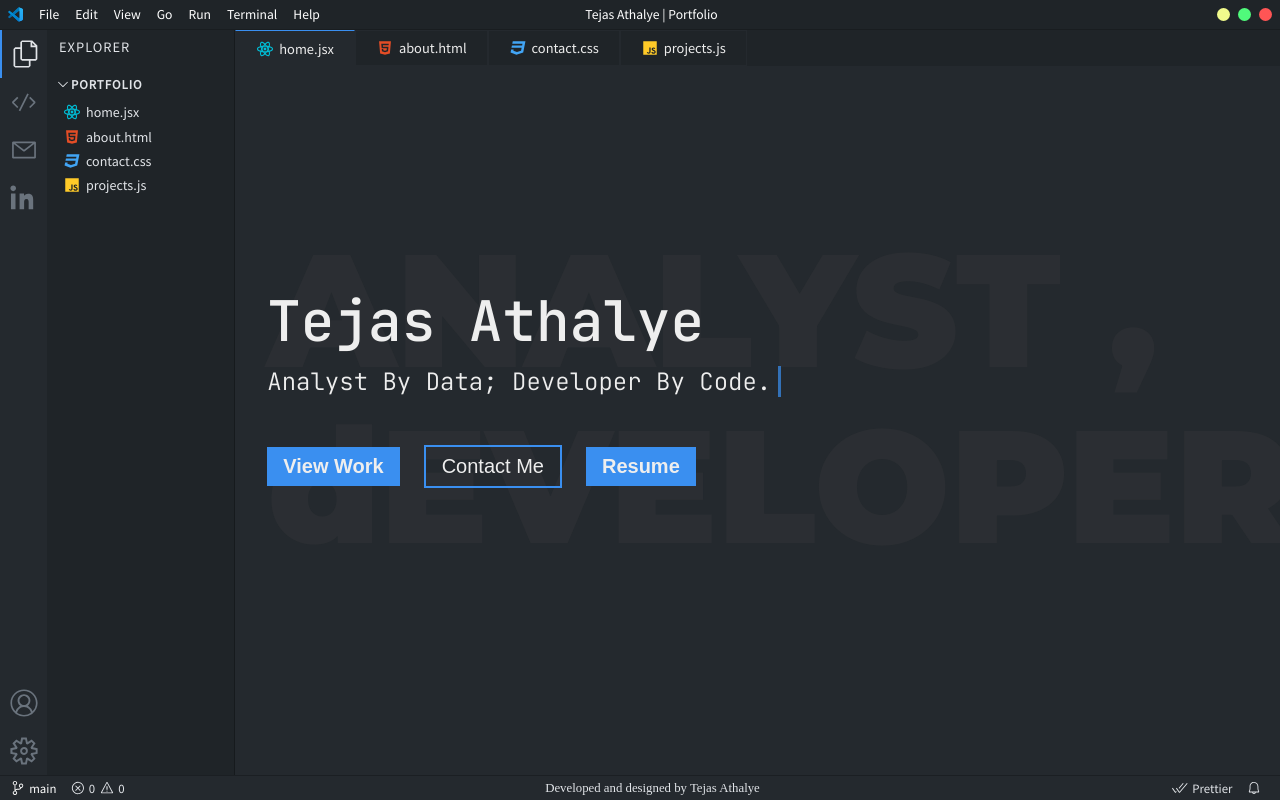
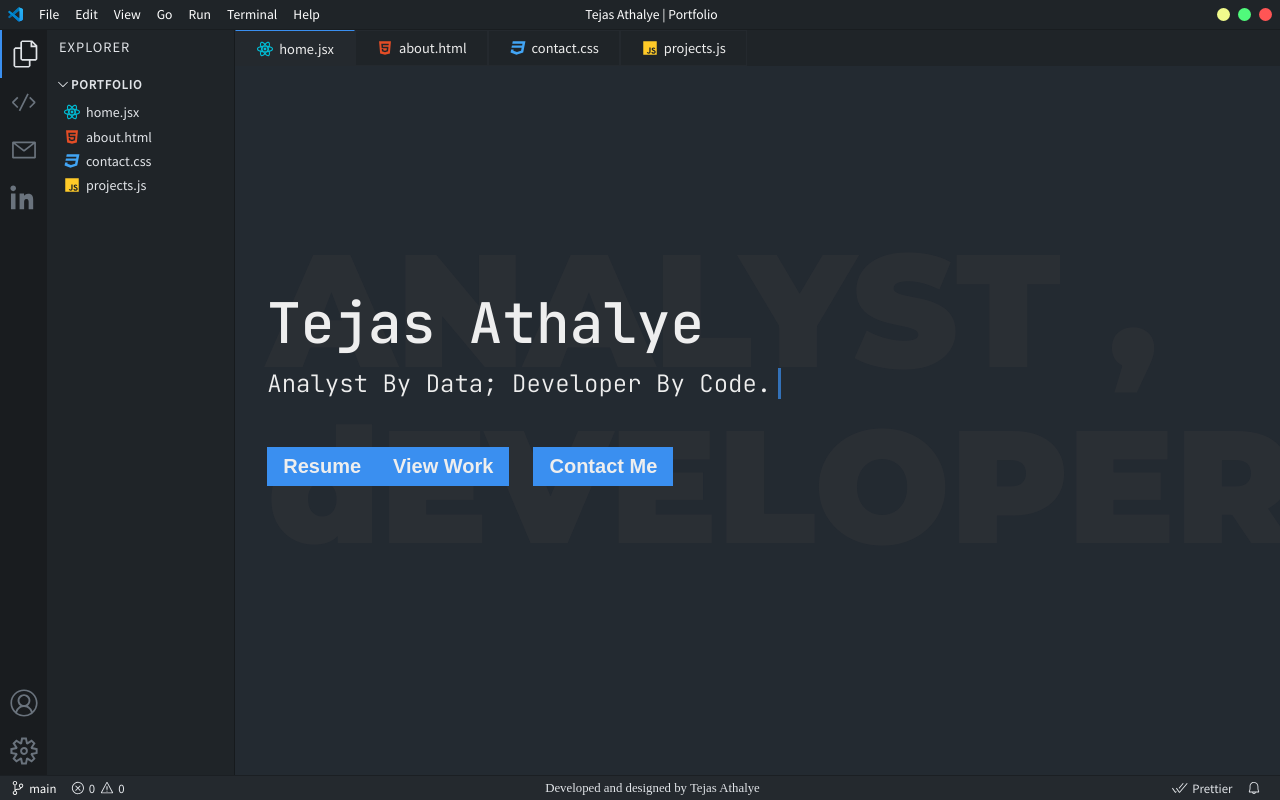
Before and after one commit to LitZeus/DataDrivenDev, a Next.js app: page / in a window 1280 px wide. Built offline with nearby package versions, Linux system fonts and the light colour scheme.

Commit message:
Updated views

```diff
--- a/pages/index.jsx
+++ b/pages/index.jsx
@@ -25,16 +25,16 @@ export default function HomePage() {
           <div className={styles.content}>
             <h1 className={styles.name}>Tejas Athalye</h1>
             <h6 className={styles.bio}>Analyst By Data; Developer By Code.</h6>
+            <button className={styles.resumebutton} onClick={handleButtonClick}>
+              Resume
+            </button>
+            {showPopup && <Popup onClose={handleClosePopup} />}
             <Link href="/projects">
               <button className={styles.button}>View Work</button>
             </Link>
             <Link href="/contact">
-              <button className={styles.outlined}>Contact Me</button>
+              <button className={styles.button}>Contact Me</button>
             </Link>
-            <button className={styles.resumebutton} onClick={handleButtonClick}>
-              Resume
-            </button>
-            {showPopup && <Popup onClose={handleClosePopup} />}
           </div>
         </div>
       </div>
--- a/styles/HomePage.module.css
+++ b/styles/HomePage.module.css
@@ -88,17 +88,6 @@
   cursor: pointer;
 }
 
-.outlined {
-  font-size: 1.25rem;
-  padding: 0.5rem 1rem;
-  margin-right: 1.5rem;
-  margin-bottom: 1.5rem;
-  color: #eee;
-  border: 2px solid var(--accent-color);
-  background: transparent;
-  cursor: pointer;
-}
-
 .resumebutton{
   background: var(--accent-color);
   font-size: 1.25rem;
@@ -110,7 +99,6 @@
 }
 
 .button:hover,
-.outlined:hover,
 .resumebutton:hover {
   box-shadow: 5px 5px 10px rgba(0, 0, 0, 0.5);
 }
@@ -138,9 +126,7 @@
   .button {
     font-size: 2rem;
   }
-  .outlined {
-    font-size: 2rem;
-  }
+
   .illustration {
     height: 900px;
     width: 700px;
@@ -219,9 +205,7 @@
   .button {
     font-size: 1rem;
   }
-  .outlined {
-    font-size: 1rem;
-  }
+
   .illustration {
     position: absolute;
     bottom: 0;
--- a/styles/themes.css
+++ b/styles/themes.css
@@ -1,11 +1,11 @@
 /* GitHub Dark */
 :root {
-  --main-bg: #24292e;
+  --main-bg: #232a31;
   --bg-text: rgba(56, 58, 61, 0.35);
   --text-color: #efefef;
   --accent-color: #3a8ff0;
   --titlebar-bg: #1f2428;
-  --sidebar-bg: #24292e;
+  --sidebar-bg: #191c1f;
   --sidebar-hover-bg: #1f2428;
   --explorer-bg: #1f2428;
   --explorer-hover-bg: #24292e;
```
